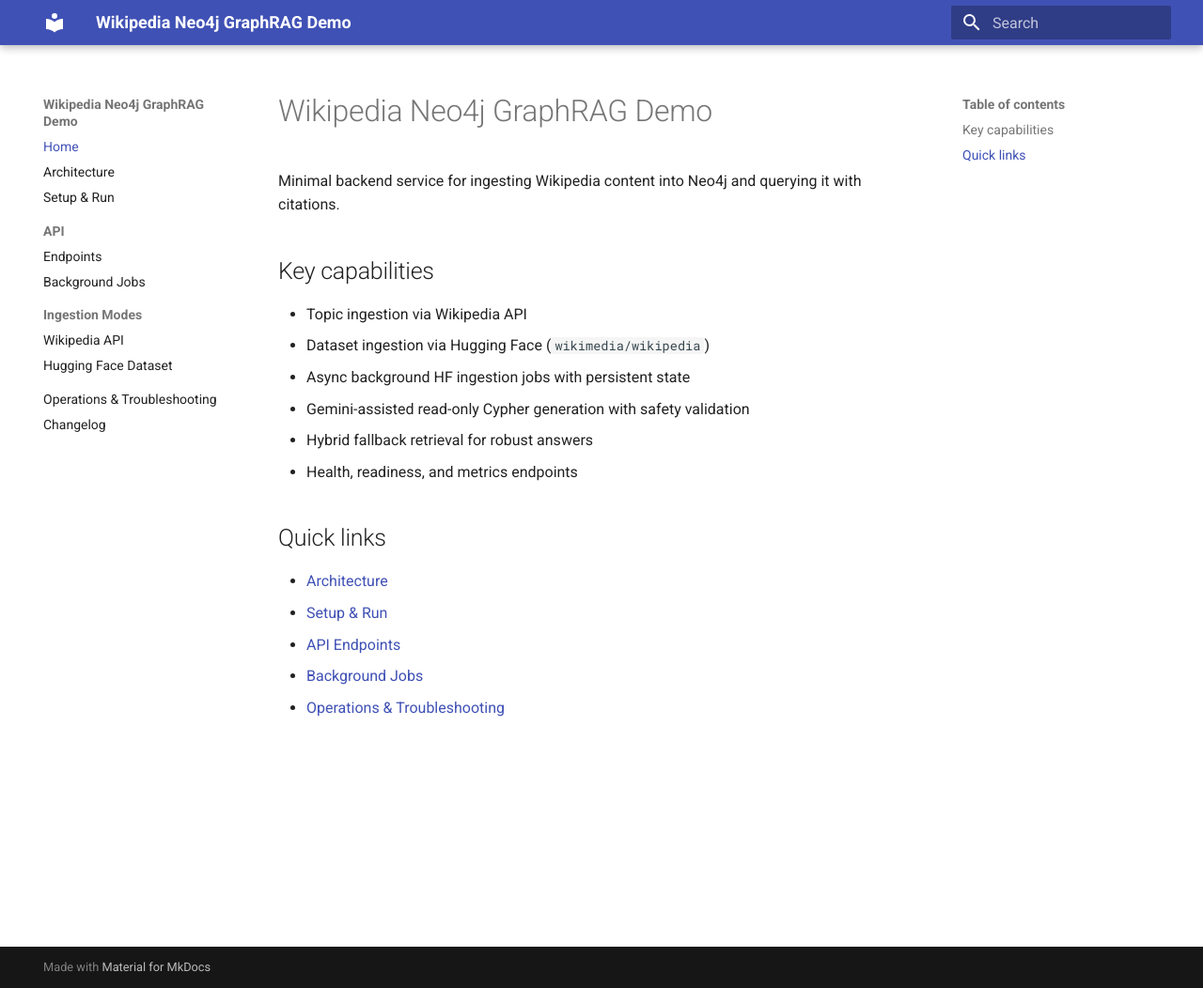
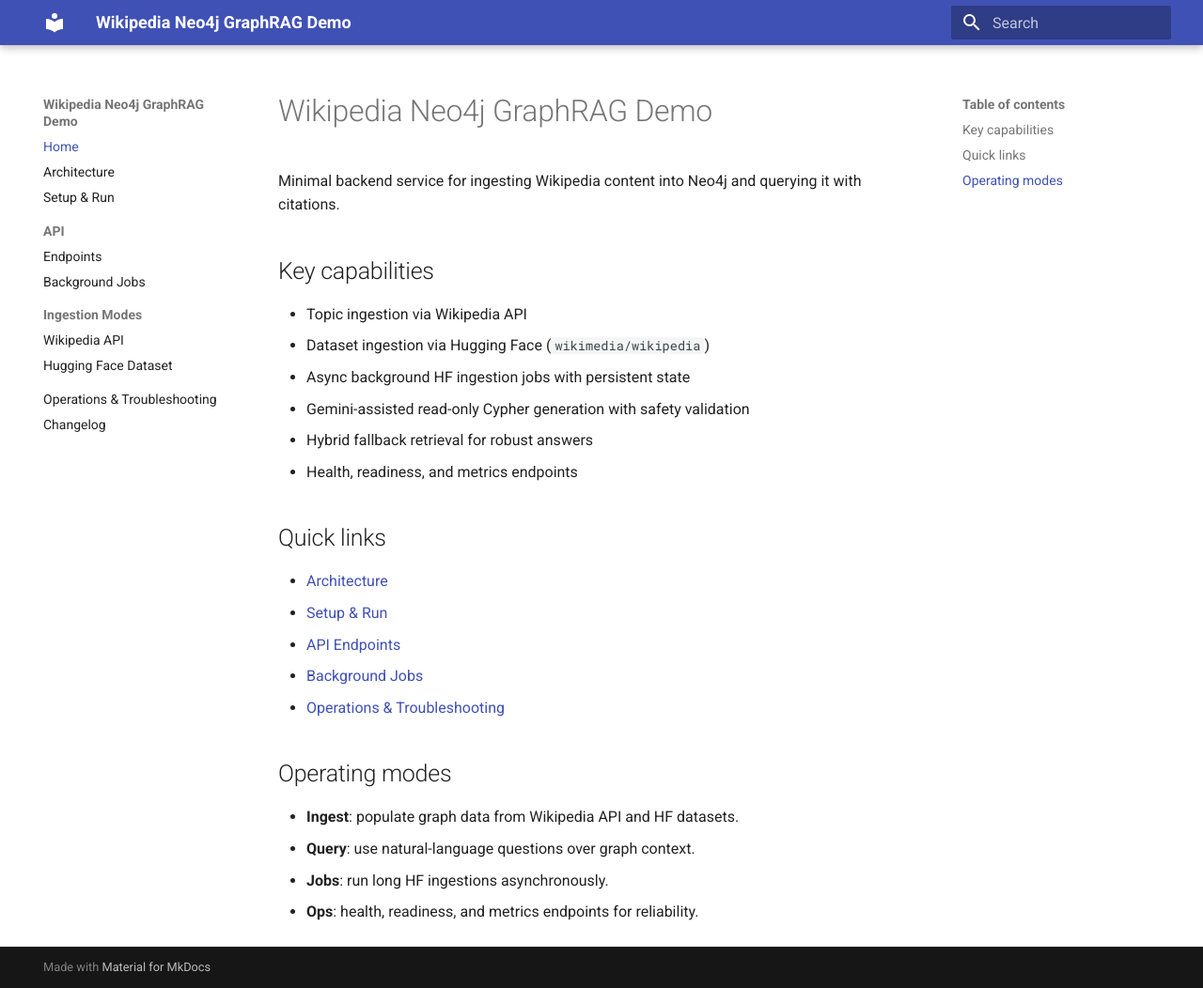
Before and after one commit to Chunporo/wikipedia-neo4j, an MkDocs documentation site: the page built from docs/index.md, in a window 1280 px wide and 1052 px high. Shown: the whole window at 94% size. Built offline with MkDocs 1.6.1 and Material for MkDocs 9.7.7, drawn with Linux system fonts in a browser that asks for light colours.

Commit message:
chore: add devex workflow scaffolding and product modes docs (#4)

```diff
--- a/docs/index.md
+++ b/docs/index.md
@@ -18,3 +18,11 @@
 - [API Endpoints](api/endpoints.md)
 - [Background Jobs](api/background-jobs.md)
 - [Operations & Troubleshooting](operations.md)
+
+
+## Operating modes
+
+- **Ingest**: populate graph data from Wikipedia API and HF datasets.
+- **Query**: use natural-language questions over graph context.
+- **Jobs**: run long HF ingestions asynchronously.
+- **Ops**: health, readiness, and metrics endpoints for reliability.
```
Also changed, not shown: .pre-commit-config.yaml (added, +15 -0 lines), README.md (+15 -0 lines), .github/ISSUE_TEMPLATE/bug_report.md (added), .github/ISSUE_TEMPLATE/feature_request.md (added), .github/PULL_REQUEST_TEMPLATE.md (added), 2 other files.
